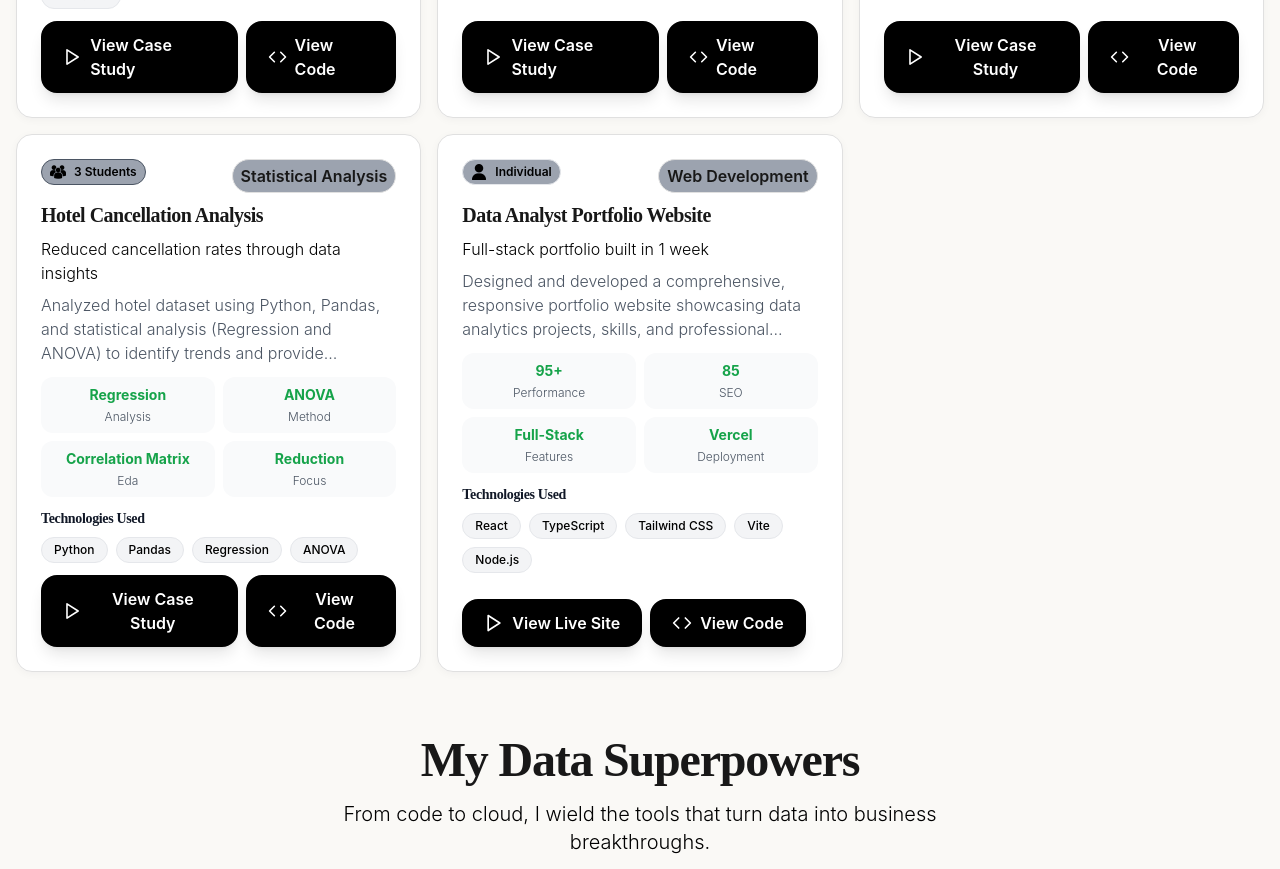
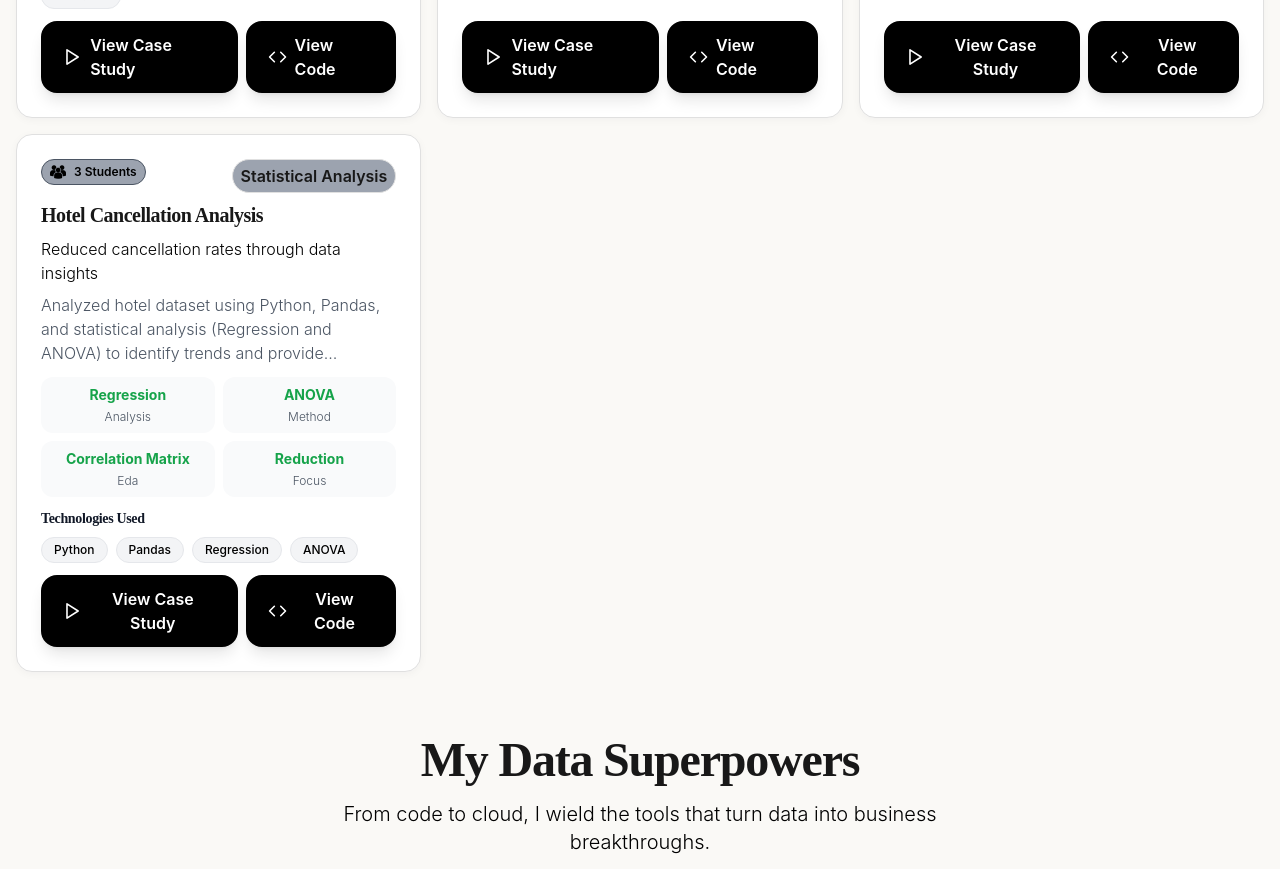
Before and after one commit to saikiransalama/portfolio, a React (Vite) app: page / in a window 1280 px wide. Shown: the part 2480-3349 px from the top of the page. Built offline with nearby package versions, Linux system fonts and the light colour scheme; a web font is replaced by a local one.

Commit message:
Remove Data Analyst Portfolio Website project from Projects section
- Removed portfolio website project from projects array
- Updated categories to remove 'Web Development' category
- Cleaned up unused imports and variables
- Removed specific button logic for portfolio website

```diff
--- a/src/components/Projects.tsx
+++ b/src/components/Projects.tsx
@@ -1,12 +1,11 @@
 import React, { useState } from 'react';
-import { ExternalLink, Github, BarChart3, TrendingUp, Users, DollarSign, Calendar, ArrowRight, Play, Eye, Code, Database, Zap } from 'lucide-react';
+import { Play, Code } from 'lucide-react';
 import IndividualIcon from '../assests/Individual.png';
 import GroupIcon from '../assests/Group.png';
 
 const Projects = () => {
   const [activeCategory, setActiveCategory] = useState('All');
   const [activeProject, setActiveProject] = useState(0);
-  const [hoveredProject, setHoveredProject] = useState<number | null>(null);
 
   const projects = [
     {
@@ -77,32 +76,13 @@ const Projects = () => {
       duration: "2 months",
       team: "3 students"
     },
-    {
-      id: 5,
-      title: "Data Analyst Portfolio Website",
-      subtitle: "Full-stack portfolio built in 1 week",
-      description: "Designed and developed a comprehensive, responsive portfolio website showcasing data analytics projects, skills, and professional experience. Built with React, TypeScript, and Tailwind CSS, featuring a full-stack contact system.",
-      impact: {
-        performance: "95+",
-        SEO: "85",
-        features: "Full-Stack",
-        deployment: "Vercel"
-      },
-      tech: ["React", "TypeScript", "Tailwind CSS", "Vite", "Node.js"],
-      image: "https://images.unsplash.com/photo-1467232004584-a241de8bcf5d?w=800&h=600&fit=crop",
-      category: "Web Development",
-      duration: "1 week",
-      team: "Individual"
-    }
   ];
 
-  const categories = ["All", "Research", "Machine Learning", "Data Analysis", "Statistical Analysis", "Web Development"];
+  const categories = ["All", "Research", "Machine Learning", "Data Analysis", "Statistical Analysis"];
 
   // Filter projects based on activeCategory
   const filteredProjects = activeCategory === 'All' ? projects : projects.filter(p => p.category === activeCategory);
 
-  // Ensure activeProject index is within filteredProjects
-  const safeActiveProject = Math.min(activeProject, filteredProjects.length - 1);
 
   return (
     <div className="py-4 md:py-6 lg:py-8 px-2 sm:px-3 lg:px-4 bg-[var(--color-background)]">
@@ -138,8 +118,6 @@ const Projects = () => {
             key={project.id}
             className="card cursor-pointer transition-all duration-300 hover:shadow-xl p-4 md:p-6 hover:border-[var(--color-accent)] flex flex-col h-full"
             onClick={() => setActiveProject(index)}
-            onMouseEnter={() => setHoveredProject(index)}
-            onMouseLeave={() => setHoveredProject(null)}
             style={{ minHeight: 36 }}
           >
             {/* Removed image section for minimal design */}
@@ -218,16 +196,6 @@ const Projects = () => {
                   <Play className="h-5 w-5 mr-2 group-hover:translate-x-1 transition-transform text-[var(--color-button-primary-text)]" />
                   View Case Study
                 </a>
-              ) : project.title === "Data Analyst Portfolio Website" ? (
-                <a
-                  href="https://saikiransalama.com"
-                  target="_blank"
-                  rel="noopener noreferrer"
-                  className="group bg-[var(--color-button-primary-fill)] text-[var(--color-button-primary-text)] px-5 py-2.5 rounded-2xl font-semibold shadow-lg hover:shadow-xl transform hover:-translate-y-1 transition-all duration-300 flex items-center text-base min-h-[40px] border-2 border-[var(--color-button-primary-border)] hover:bg-[var(--color-button-primary-hover-fill)] hover:text-[var(--color-button-primary-hover-text)]"
-                >
-                  <Play className="h-5 w-5 mr-2 group-hover:translate-x-1 transition-transform text-[var(--color-button-primary-text)]" />
-                  View Live Site
-                </a>
               ) : (
                 <button className="group bg-[var(--color-button-primary-fill)] text-[var(--color-button-primary-text)] px-5 py-2.5 rounded-2xl font-semibold shadow-lg hover:shadow-xl transform hover:-translate-y-1 transition-all duration-300 flex items-center text-base min-h-[40px] border-2 border-[var(--color-button-primary-border)] hover:bg-[var(--color-button-primary-hover-fill)] hover:text-[var(--color-button-primary-hover-text)]">
                   <Play className="h-5 w-5 mr-2 group-hover:translate-x-1 transition-transform text-[var(--color-button-primary-text)]" />
@@ -254,16 +222,6 @@ const Projects = () => {
                   <Code className="h-5 w-5 mr-2 group-hover:translate-x-1 transition-transform text-[var(--color-button-primary-text)]" />
                   View Code
                 </a>
-              ) : project.title === "Data Analyst Portfolio Website" ? (
-                <a
-                  href="https://github.com/saikiransalama/portfolio"
-                  target="_blank"
-                  rel="noopener noreferrer"
-                  className="group bg-[var(--color-button-primary-fill)] text-[var(--color-button-primary-text)] px-5 py-2.5 rounded-2xl font-semibold shadow-lg hover:shadow-xl transform hover:-translate-y-1 transition-all duration-300 flex items-center text-base min-h-[40px] border-2 border-[var(--color-button-primary-border)] hover:bg-[var(--color-button-primary-hover-fill)] hover:text-[var(--color-button-primary-hover-text)]"
-                >
-                  <Code className="h-5 w-5 mr-2 group-hover:translate-x-1 transition-transform text-[var(--color-button-primary-text)]" />
-                  View Code
-                </a>
               ) : (
                 <button className="group bg-[var(--color-button-primary-fill)] text-[var(--color-button-primary-text)] px-5 py-2.5 rounded-2xl font-semibold shadow-lg hover:shadow-xl transform hover:-translate-y-1 transition-all duration-300 flex items-center text-base min-h-[40px] border-2 border-[var(--color-button-primary-border)] hover:bg-[var(--color-button-primary-hover-fill)] hover:text-[var(--color-button-primary-hover-text)]">
                   <Code className="h-5 w-5 mr-2 group-hover:translate-x-1 transition-transform text-[var(--color-button-primary-text)]" />
```
